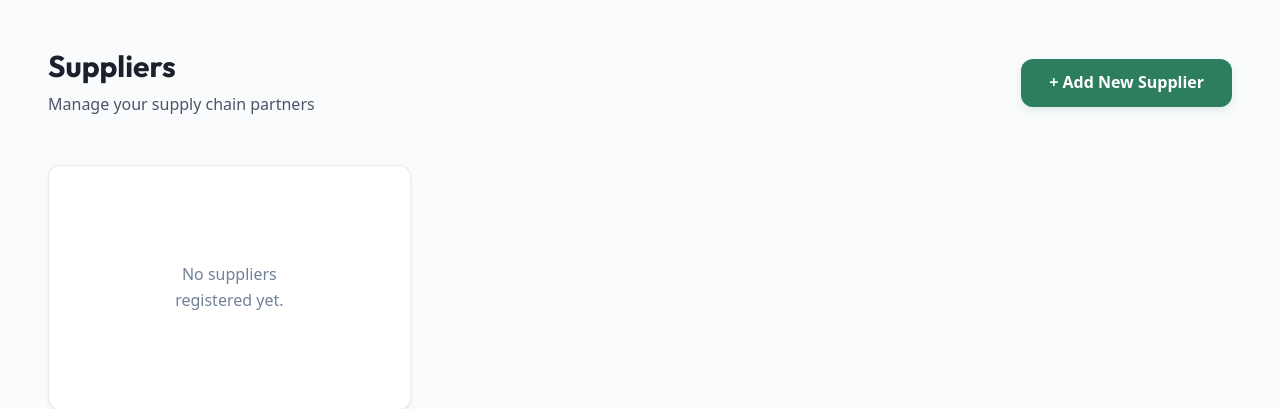
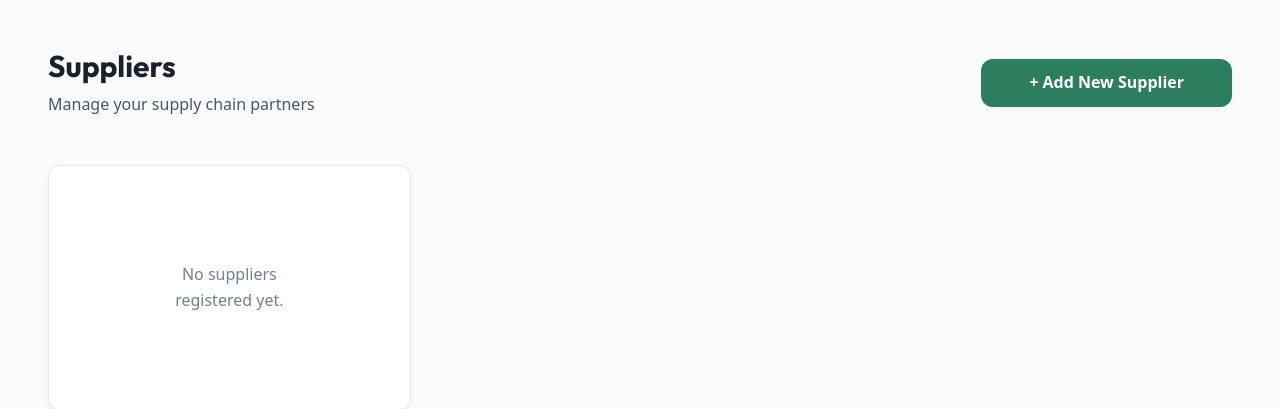
Before and after one commit to aaryannnn-maker/Pharmasync, a Flask app: page /suppliers in a window 1280 px wide. Shown: the part 80-489 px from the top of the page. Run offline with Flask 3, Linux system fonts and the light colour scheme; a user stored in the database is signed in.

Commit message:
Replace button with link to add new supplier

```diff
--- a/templates/suppliers.html
+++ b/templates/suppliers.html
@@ -15,9 +15,9 @@
                 <h2 class="text-3xl font-heading font-bold text-text-primary">Suppliers</h2>
                 <p class="text-text-secondary mt-1">Manage your supply chain partners</p>
             </div>
-            <button onclick="alert('Open your Add Supplier form/modal here')" class="btn btn-primary shadow-mint-md font-bold">
-                + Add New Supplier
-            </button>
+            <a href="{{ url_for('add_supplier') }}" class="btn btn-primary bg-primary text-white px-6 py-3 rounded-lg font-bold">
+    + Add New Supplier
+</a>
         </div>
 
         <div class="grid grid-cols-1 md:grid-cols-2 lg:grid-cols-3 gap-6">
```
